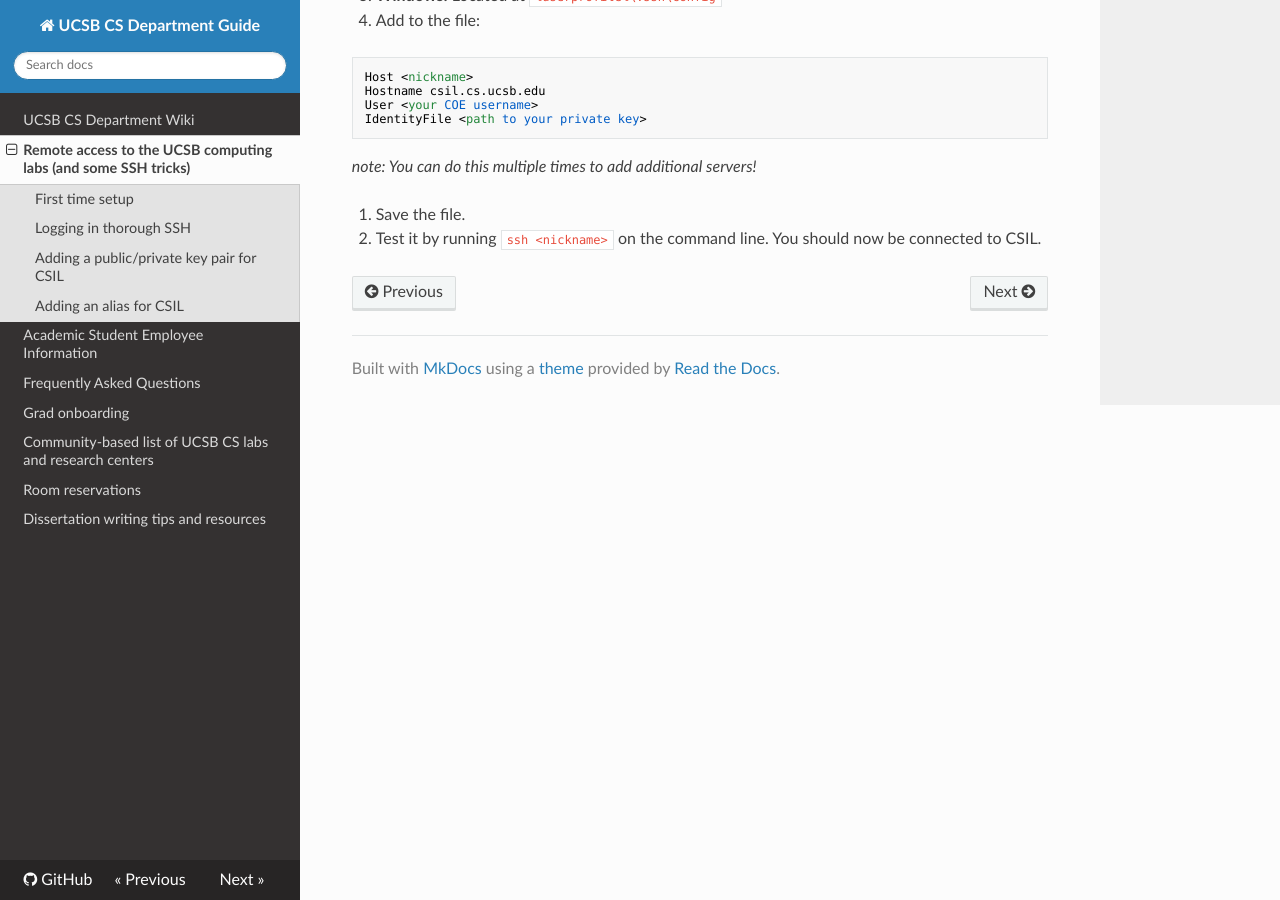
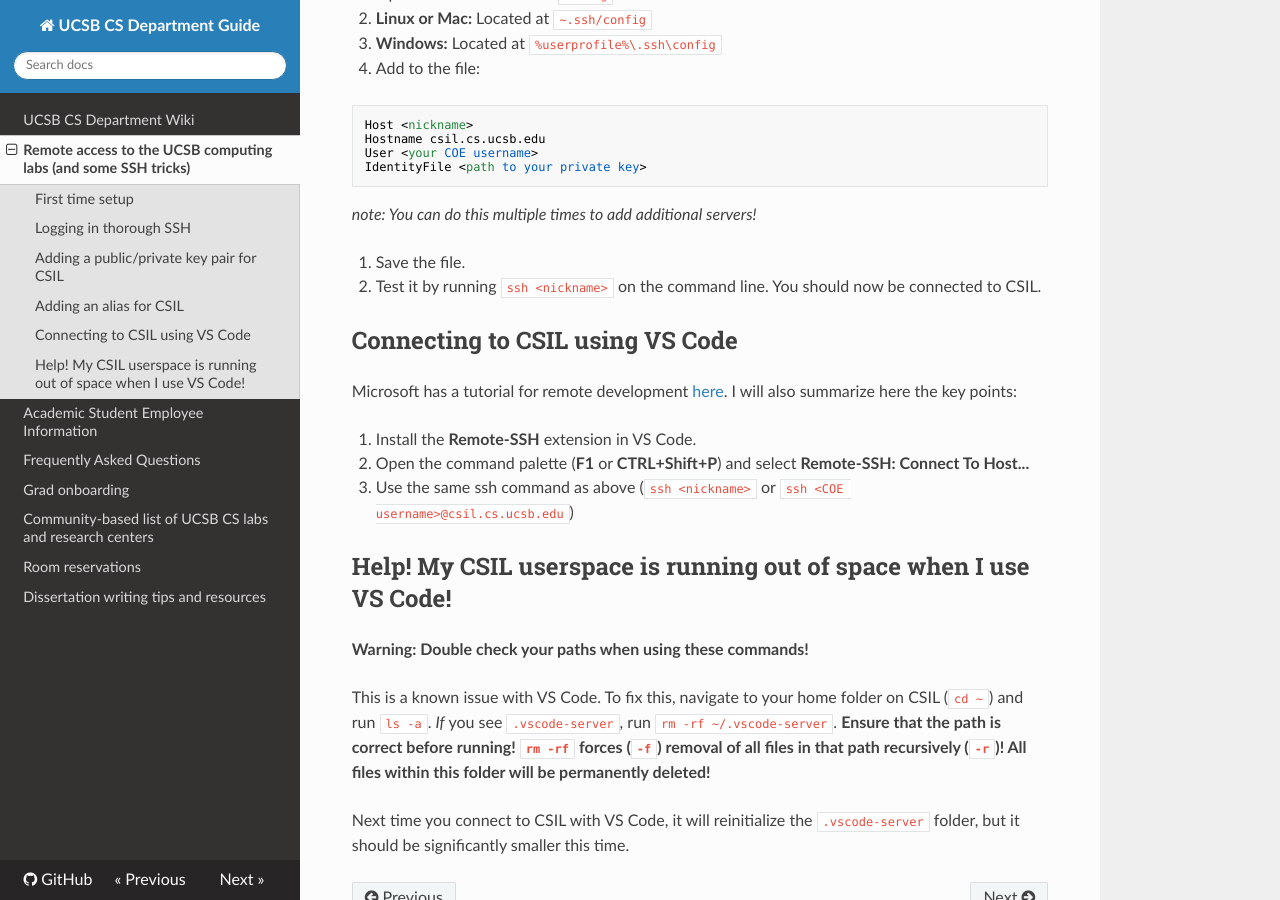
Before and after one commit to UCSB-CompSci-Grads/ucsb-compsci-grads.github.io, an MkDocs documentation site: the page built from wiki/CSIL.md, in a window 1280 px wide and 900 px high, scrolled down 1116 px. Built offline with MkDocs 1.6.1, drawn with Linux system fonts in a browser that asks for light colours; nearby versions of some CDN libraries; some of the changed text lies outside the part shown.

Commit message:
Update CSIL.md with VS Code connection instructions
Added instructions for connecting to CSIL using VS Code and managing space issues.

```diff
--- a/wiki/CSIL.md
+++ b/wiki/CSIL.md
@@ -1,4 +1,6 @@
 # Remote access to the UCSB computing labs (and some SSH tricks)
+
+**Note: Unless otherwise denoted, all commands are the same for Windows, Linux, and MacOS.**
 
 ## First time setup
 
@@ -44,3 +46,19 @@ IdentityFile <path to your private key>
 3. Save the file.
 
 4. Test it by running `ssh <nickname>` on the command line. You should now be connected to CSIL.
+
+## Connecting to CSIL using VS Code
+
+Microsoft has a tutorial for remote development [here](https://code.visualstudio.com/docs/remote/ssh). I will also summarize here the key points:
+
+1. Install the **Remote-SSH** extension in VS Code.
+2. Open the command palette (**F1** or **CTRL+Shift+P**) and select **Remote-SSH: Connect To Host...**
+3. Use the same ssh command as above (`ssh <nickname>` or `ssh <COE username>@csil.cs.ucsb.edu`)
+
+## Help! My CSIL userspace is running out of space when I use VS Code!
+
+**Warning: Double check your paths when using these commands!**
+
+This is a known issue with VS Code. To fix this, navigate to your home folder on CSIL (`cd ~`) and run `ls -a`. *If* you see `.vscode-server`, run `rm -rf ~/.vscode-server`. **Ensure that the path is correct before running! `rm -rf` forces (`-f`) removal of all files in that path recursively (`-r`)! All files within this folder will be permanently deleted!**
+
+Next time you connect to CSIL with VS Code, it will reinitialize the `.vscode-server` folder, but it should be significantly smaller this time.
```
